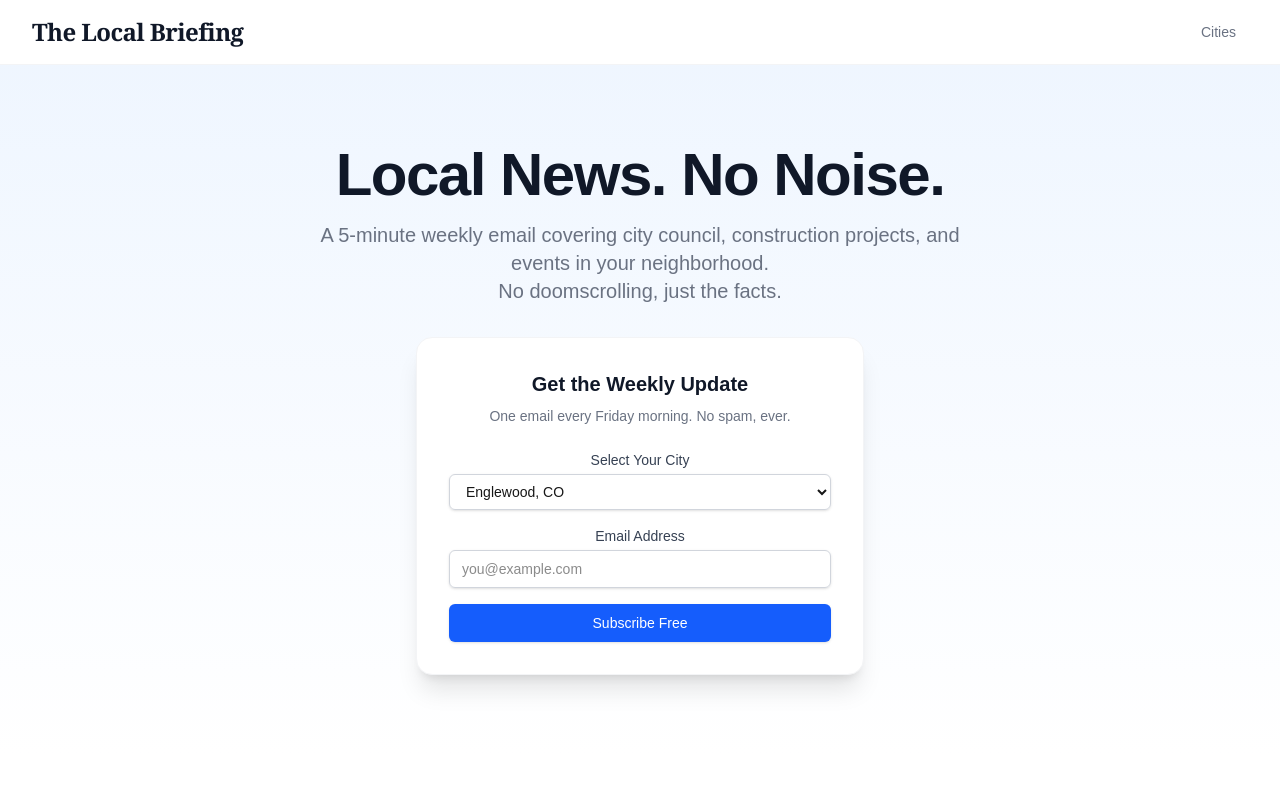
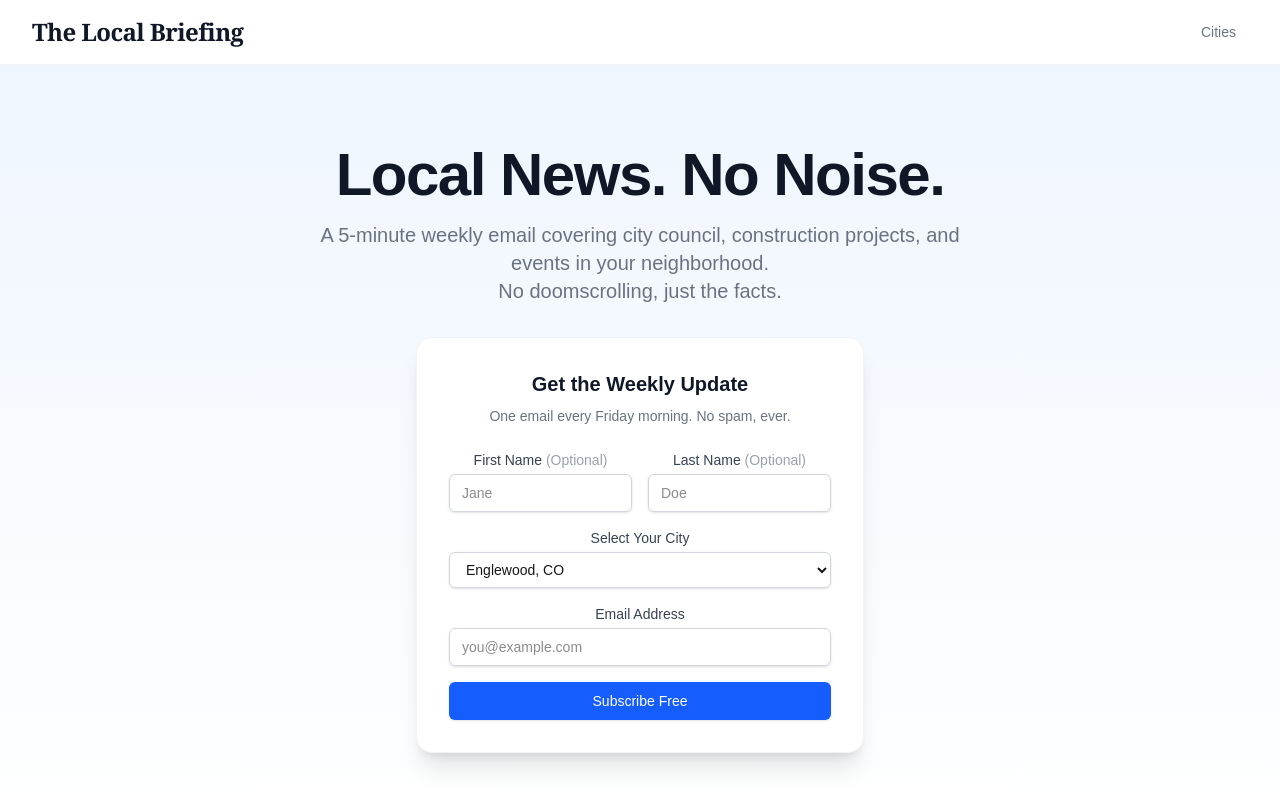
Before and after one commit to thelocalbriefing/the-local-briefing, a Next.js app: page / in a window 1280 px wide. Shown: the top 800 px of the page. Built offline with nearby package versions, Linux system fonts and the light colour scheme.

Commit message:
feat: Add First/Last name fields to subscribe form

```diff
--- a/app/components/SubscribeForm.tsx
+++ b/app/components/SubscribeForm.tsx
@@ -18,6 +18,8 @@ export default function SubscribeForm() {
   const GOOGLE_FORM_ACTION_URL = "https://docs.google.com/forms/d/e/1FAIpQLScXk5fAHeMHA5dRJc37ukPAVWIJQET1YpjxS8nrJ_tPBAoXSQ/formResponse";
   const EMAIL_ENTRY_ID = "entry.2133701954";
   const CITY_ENTRY_ID = "entry.328135518";
+  const FIRST_NAME_ENTRY_ID = "entry.391375456";
+  const LAST_NAME_ENTRY_ID = "entry.79436958";
 
   // When form is submitted, we manually show "loading" then "success"
   // The actual form submission happens via the target="hidden_iframe"
@@ -57,6 +59,33 @@ export default function SubscribeForm() {
         </div>
 
         <div className="space-y-4">
+          <div className="grid grid-cols-2 gap-4">
+            <div>
+              <label htmlFor="firstName" className="block text-sm font-medium text-gray-700 mb-1">
+                First Name <span className="text-gray-400 font-normal">(Optional)</span>
+              </label>
+              <input
+                type="text"
+                name={FIRST_NAME_ENTRY_ID}
+                id="firstName"
+                placeholder="Jane"
+                className="block w-full rounded-md border-gray-300 shadow-sm focus:border-blue-500 focus:ring-blue-500 sm:text-sm py-2 px-3 border"
+              />
+            </div>
+            <div>
+              <label htmlFor="lastName" className="block text-sm font-medium text-gray-700 mb-1">
+                Last Name <span className="text-gray-400 font-normal">(Optional)</span>
+              </label>
+              <input
+                type="text"
+                name={LAST_NAME_ENTRY_ID}
+                id="lastName"
+                placeholder="Doe"
+                className="block w-full rounded-md border-gray-300 shadow-sm focus:border-blue-500 focus:ring-blue-500 sm:text-sm py-2 px-3 border"
+              />
+            </div>
+          </div>
+
           <div>
             <label htmlFor="city" className="block text-sm font-medium text-gray-700 mb-1">
               Select Your City
```
